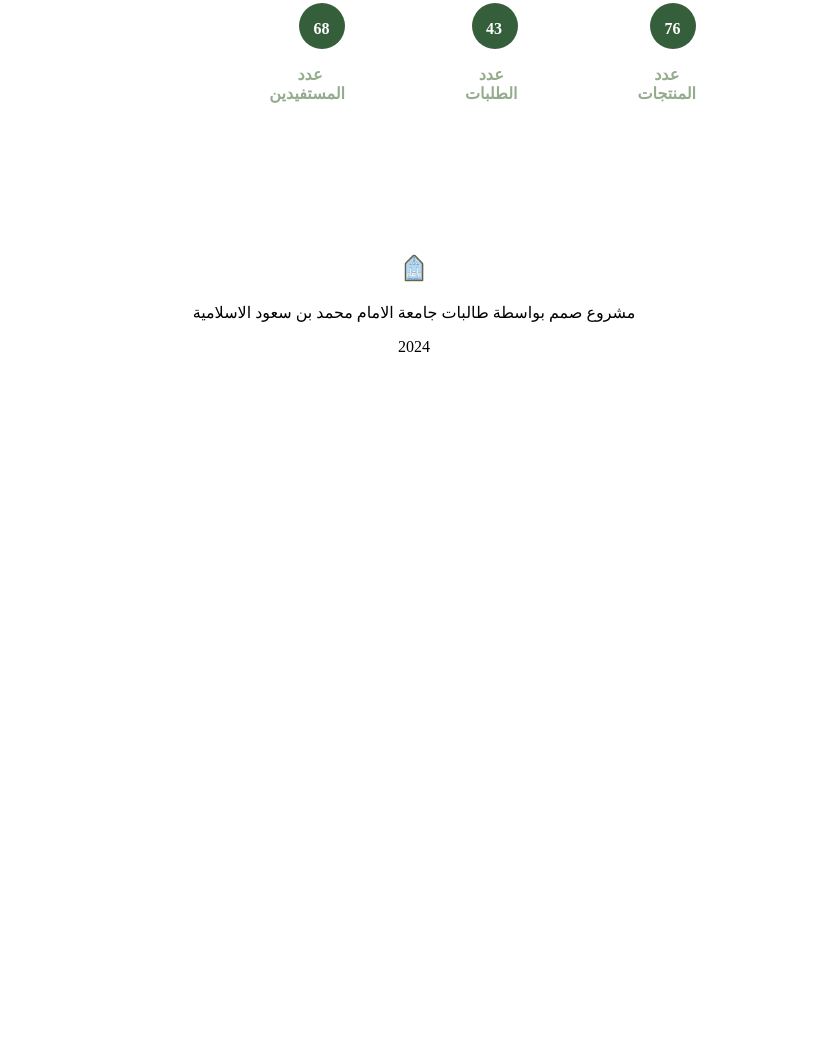
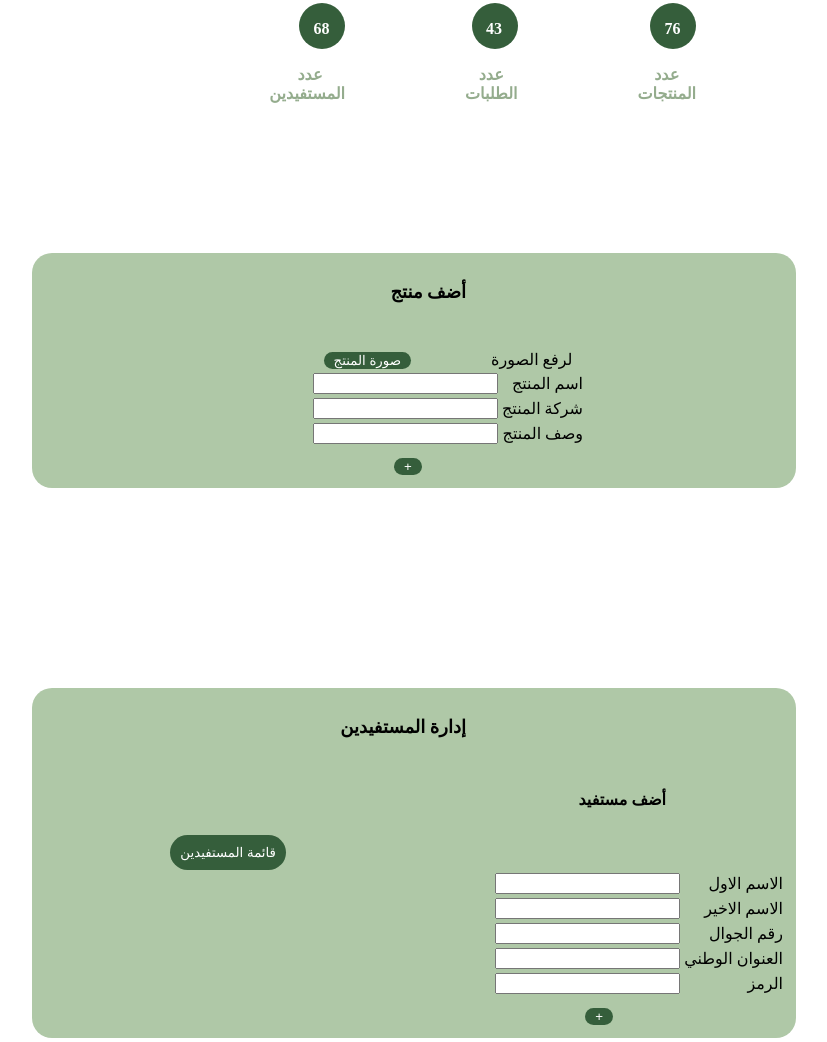
Before and after one commit to LamiaAlobaid/3awn-website, a website: page public/CS346 project/groupPage.html in a window 1280 px wide. Shown: the part 549-1591 px from the top of the page, without its empty margins (226-1053 px from the left). Before the commit the page ends 921 px from the top, so only its background shows below. Drawn offline with Linux system fonts and the light colour scheme.

Commit message:
some of group page functionalities

```diff
--- a/public/CS346 project/groupPage.html
+++ b/public/CS346 project/groupPage.html
@@ -5,6 +5,7 @@
     <meta charset="UTF-8">
     <title>3awn for associations</title>
     <link rel="stylesheet" type="text/css" href="stylepersonpage.css">
+
 </head>
 
 <body>
@@ -13,16 +14,20 @@
     <!--MENU BAR-->
     <nav class="navmenu2">
 
+      <div class="menu-body">
+        <a  id="logoutButton" ><img src="photos/white-logout.png" id="logoutButton" width="30px" height="30px"></a>
+      </div>
+
       <!--menu-->
       <ul class="navbar">
         <button class = "menuebutton"><a href="groupPage.html">الصفحة الرئيسية</a></button>
-        <li><a href="#اضافة منتجات">أضافة المنتجات</a></li>
-        <li> <a href="#اضافة مستفيد">إضافة مستفيد</a></li>
-        <li> <a href="#">إدارة المستفيدين</a</li>
+        <li><a href="#addProduct ">إضافة المنتجات</a></li>
+        <li> <a href="#manageBenficiaries">إدارة المستفيدين</a</li>
         <li><a href="#">مراجعة الطلبات</a></li>
         <li> <a href="#">تجهيز و توصيل</a></li>
       </ul>
       </div>
+
     </nav>
 
     <!--welcome text in group page-->
@@ -48,8 +53,94 @@
     <div class="circle"><p>68</p></div>
 <p>عدد المستفيدين</p>
 </div>
+</div>
+
+<!-- add product section -->
+<section id="addProduct">
+  <div class="greenBox">
+    <p style="font-weight: bold; margin-right: 320px; font-size: large;">أضف منتج</p><br>
+    <form class="addProductForm" method="post" action="">
+      <table>
+        <tr>
+          <td colspan="2" style="text-align: center;">
+            <label>لرفع الصورة</label><button class="addBeneficiaryButton" >صورة المنتج</button>
+          </td>
+        </tr>
+        <tr>
+          <td><label>اسم المنتج</label></td>
+          <td><input type="text" class="input-field" name="firstName" required /></td>
+        </tr>
+        <tr>
+          <td><label>شركة المنتج</label></td>
+          <td><input type="text" class="input-field" name="lastName" required /></td>
+        </tr>
+        <tr>
+          <td><label>وصف المنتج</label></td>
+          <td><input type="tel" class="input-field" name="phone" required /></td>
+        </tr>
+        <tr>
+          <td colspan="2" style="text-align: center;">
+            <button class="addBeneficiaryButton" type="submit">+</button>
+          </td>
+        </tr>
+      </table>
+    </form>
+  </div>
+</section>
+
+
+<!-- space -->
+<div class="space">
 
 </div>
+
+<!-- manage Benficiaries section  -->
+<section id="manageBenficiaries">
+<div class="greenBox">
+  <p style="font-weight: bold; margin-right: 320px; font-size: large;">إدارة المستفيدين</p><br>
+
+  <p style="font-weight: bold; margin-right: 120px;">أضف مستفيد</p>
+  <button class="addBeneficiaryButton" style="margin-right: 500px; padding: 10px;" type="submit">قائمة المستفيدين</button>
+
+  <form class="manageBenficiariesForm" method="post" action="">
+    <table>
+      <tr>
+        <td><label>الاسم الاول</label></td>
+        <td><input type="text" class="input-field" name="firstName" required /></td>
+      </tr>
+      <tr>
+        <td><label>الاسم الاخير</label></td>
+        <td><input type="text" class="input-field" name="lastName" required /></td>
+      </tr>
+      <tr>
+        <td><label>رقم الجوال</label></td>
+        <td><input type="tel" class="input-field" name="phone" required /></td>
+      </tr>
+      <tr>
+        <td><label>العنوان الوطني</label></td>
+        <td><input type="text" name="address" class="input-field" /></td>
+      </tr>
+      <tr>
+        <td><label>الرمز</label></td>
+        <td><input type="text" name="code" class="input-field" /></td>
+      </tr>
+      <tr>
+        <td colspan="2" style="text-align: center;">
+          <button class="addBeneficiaryButton" type="submit">+</button>
+        </td>
+      </tr>
+    </table>
+  </form>
+</section>
+
+</div>
+
+<!-- space -->
+<div class="space">
+
+</div>
+
+
 
 <!-- footer -->
 <footer>
@@ -62,7 +153,18 @@
     </div>
   </footer>
 
+    <script>
+      document.getElementById("logoutButton").addEventListener("click", function() {
+        var confirmation = confirm("هل انت متأكد من تسجيل الخروج ؟");
 
+        if (confirmation) {
+
+			window.location.href = "index.html";
+        } else {
+
+        }
+      });
+    </script>
 
 
 
--- a/public/CS346 project/stylepersonpage.css
+++ b/public/CS346 project/stylepersonpage.css
@@ -38,7 +38,7 @@
 /* bar menu*/
 .navmenu {
     position: fixed;
-    padding-left: 860px;
+    padding-left: 740px;
     background-color: #94ac8d;
     z-index: 999;
 
@@ -418,3 +418,34 @@
         text-align: center;
     }
     /* ------------------------------- */
+
+    .greenBox{
+        background-color: #AFC8A7;
+        border-radius: 20px;
+        padding: 10px;
+        margin-left: 250px;
+        margin-right: 250px;
+    }
+
+    .space{
+        margin-bottom: 200px;
+    }
+
+    .addProductForm{
+        margin-right: 200px;
+    }
+
+    .addBeneficiaryButton{
+        border-radius: 20px;
+        margin-right: 80px;
+        padding-left: 10px;
+        padding-right: 10px;
+        margin-top: 10px;
+        color: white;
+    }
+
+    #logoutButton{
+        position: fixed;
+        top: 10%;
+        left: 3%;
+    }
```
Also changed, not shown: public/CS346 project/shoppingCart.html (+22 -8 lines), public/CS346 project/photos/white-logout.png (added), public/CS346 project/style.css (line endings or trailing spaces).
